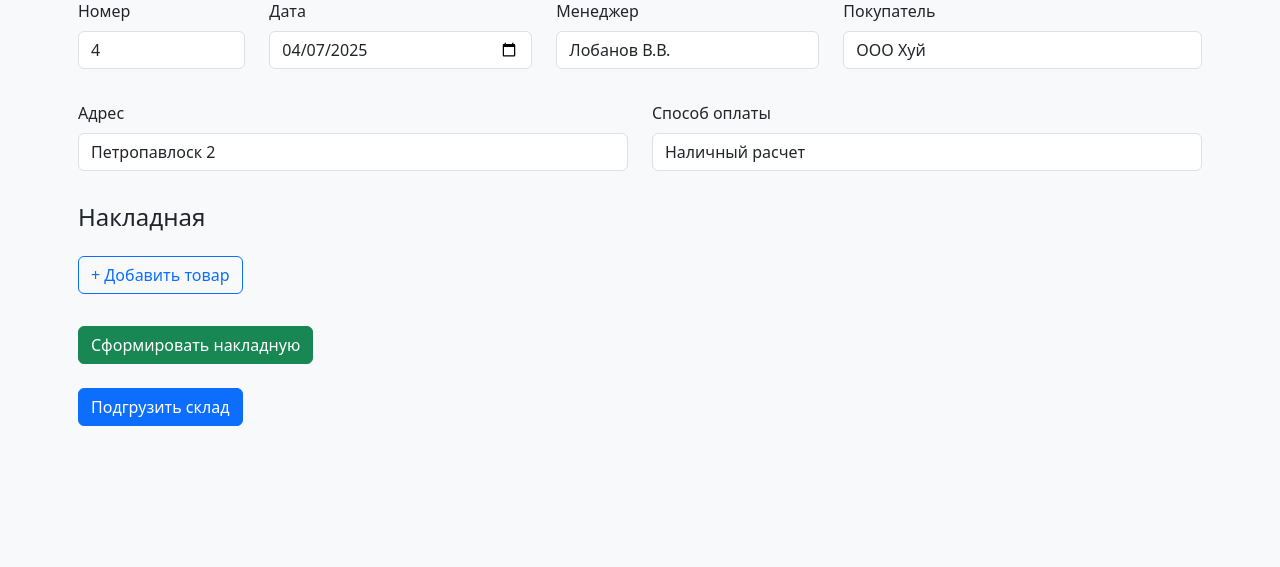
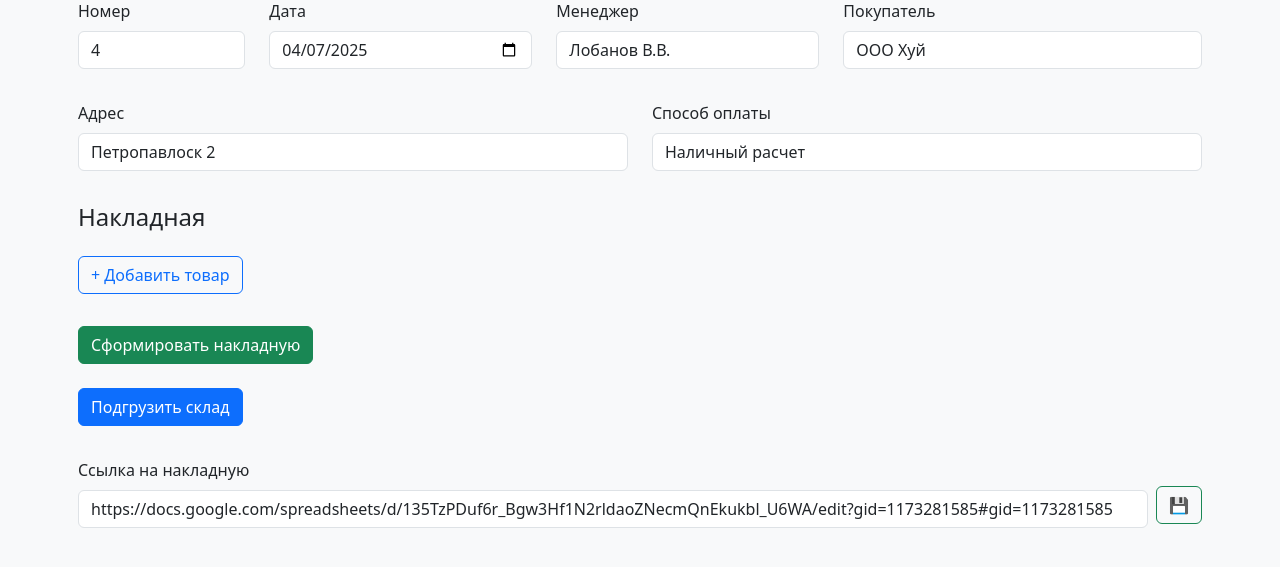
Before and after one commit to MegMyers1771/nk_amway, a Flask app: page / in a window 1280 px wide. Shown: the part 87-654 px from the top of the page. Run offline with Flask 3, Linux system fonts and the light colour scheme; data that the repository does not hold is empty.

Commit message:
invoice link

```diff
--- a/app.py
+++ b/app.py
@@ -5,7 +5,7 @@ import os
 import json
 import subprocess
 import sys
-from warehouse import load_warehouse_items, update_warehouse_after_invoice, dump_warehouse
+from warehouse import load_warehouse_items, update_warehouse_after_invoice, dump_warehouse, get_invoice_link
 from aio import process_invoice_template  # Импортируем твою функцию
 
 app = Flask(__name__)
@@ -20,6 +20,17 @@ def convert_xlsx_to_pdf(xlsx_path: str):
     subprocess.run(["libreoffice", "--headless", "--convert-to", "pdf", xlsx_path, '--outdir', '/tmp'])
 
     return pdf_path
+
+@app.route("/save_invoice_link", methods=["POST"])
+def save_invoice_link():
+    data = request.get_json()
+    invoice_link = data.get("invoice_link", "")
+
+    settings = load_settings()
+    settings["invoice_link"] = invoice_link
+    save_settings(settings)
+
+    return jsonify({"status": "ok"})
 
 
 @app.route("/update_warehouse")
@@ -57,6 +68,7 @@ def form():
     settings = load_settings()
 
     if request.method == "POST":
+        # invoice_link = request.form.get("invoice_link", "")
         invoice_number = int(request.form.get("invoice_number", 1))
         date = request.form.get("date")
         manager = request.form.get("manager")
@@ -72,6 +84,7 @@ def form():
             "buyer": buyer,
             "address": address,
             "payment_method": payment_method,
+            "invoice_link": get_invoice_link()[0]
         }
         save_settings(settings)
 
--- a/settings.json
+++ b/settings.json
@@ -4,5 +4,6 @@
   "manager": "Лобанов В.В.",
   "buyer": "ООО Хуй",
   "address": "Петропавлоск 2",
-  "payment_method": "Наличный расчет"
+  "payment_method": "Наличный расчет",
+  "invoice_link": "https://docs.google.com/spreadsheets/d/135TzPDuf6r_Bgw3Hf1N2rldaoZNecmQnEkukbl_U6WA/edit?gid=1173281585#gid=1173281585"
 }
--- a/templates/form.html
+++ b/templates/form.html
@@ -64,6 +64,13 @@
             <span id="warehouse-loader" class="spinner-border spinner-border-sm me-2 d-none" role="status" aria-hidden="true"></span>
             Подгрузить склад
         </button>
+    </div>
+    <div class="col-md-12 mt-3 d-flex align-items-end">
+        <div class="flex-grow-1 me-2">
+            <label class="form-label">Ссылка на накладную</label>
+            <input class="form-control" id="invoice-link" value="{{ settings.invoice_link }}">
+        </div>
+        <button type="button" class="btn btn-outline-success mb-1" id="save-link">💾</button>
     </div>
 </div>
 
@@ -153,6 +160,22 @@
             }
         });
     });
+    $("#save-link").click(function () {
+        const link = $("#invoice-link").val();
+        $.ajax({
+            url: "/save_invoice_link",
+            method: "POST",
+            contentType: "application/json",
+            data: JSON.stringify({ invoice_link: link }),
+            success: function () {
+                alert("✅ Ссылка сохранена!");
+            },
+            error: function () {
+                alert("❌ Ошибка при сохранении.");
+            }
+        });
+    });
+
 </script>
 </body>
 </html>
--- a/warehouse.py
+++ b/warehouse.py
@@ -8,11 +8,24 @@ scope = ['https://spreadsheets.google.com/feeds', 'https://www.googleapis.com/au
 creds = ServiceAccountCredentials.from_json_keyfile_name('nikitastorage.json', scope)
 client = gspread.authorize(creds)
 
+def get_invoice_link():
+    if os.path.exists("settings.json"):
+        with open("settings.json", "r", encoding="utf-8") as f:
+            settings = json.load(f)
+            invoice_link = settings.get("invoice_link")
+            print(invoice_link)
+            gid = int(invoice_link.split('=')[2])
+            return (invoice_link, gid)
+            # return settings.get("invoice_link", "")
+    return ""
+
+
 def load_warehouse_items():
 
     # Открытие листа
-    sheet = client.open_by_url("https://docs.google.com/spreadsheets/d/135TzPDuf6r_Bgw3Hf1N2rldaoZNecmQnEkukbl_U6WA/edit#gid=1173281585")
-    worksheet = sheet.get_worksheet_by_id(1173281585)
+    inv_link, gid = get_invoice_link()
+    sheet = client.open_by_url(inv_link)
+    worksheet = sheet.get_worksheet_by_id(gid)
 
     # Получаем все строки начиная со второй
     data = worksheet.get_all_values()[1:]  # Пропускаем заголовок
@@ -38,8 +51,9 @@ def update_warehouse_after_invoice(invoice_items):
     invoice_items: список словарей с полями "name" и "quantity" (списание)
     """
 
-    sheet = client.open_by_url("https://docs.google.com/spreadsheets/d/135TzPDuf6r_Bgw3Hf1N2rldaoZNecmQnEkukbl_U6WA/edit#gid=1173281585")
-    worksheet = sheet.get_worksheet_by_id(1173281585)
+    inv_link, gid = get_invoice_link()
+    sheet = client.open_by_url(inv_link)
+    worksheet = sheet.get_worksheet_by_id(gid)
 
     data = worksheet.get_all_values()
     headers = data[0]
```
